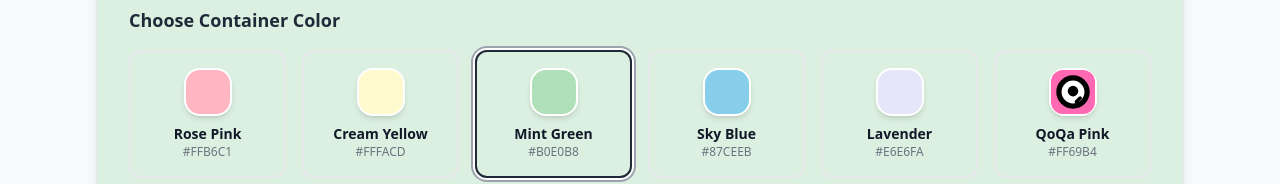
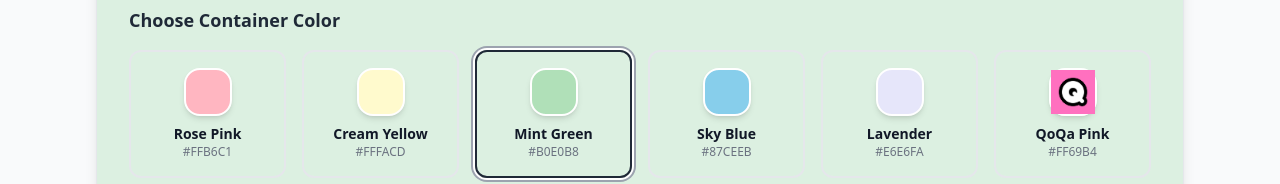
Before and after one commit to simoncottier/simoncottier.github.io, a React (Create React App) app: page / in a window 1280 px wide. Both pictures are taken after a click on the button 1133 px from the left and 353 px from the top of the page. Shown: the part 389-573 px from the top of the page. Built offline with nearby package versions, Linux system fonts and the light colour scheme.

Commit message:
Replace QoQa logo with exact q.png image - Added q.png to public folder for web access - Updated color picker to use the exact QoQa logo image - Removed rounded corners to prevent image cropping - Logo now displays exactly as provided

```diff
--- a/src/components/SiteExperience.jsx
+++ b/src/components/SiteExperience.jsx
@@ -120,9 +120,9 @@ const SiteExperience = ({ onThemeChange, currentTheme }) => {
                     <div className={`w-12 h-12 rounded-2xl shadow-md border-2 border-white relative flex items-center justify-center ${color.isQoqa ? '' : color.bg}`}>
                       {color.isQoqa ? (
                         <img
-                          src="/qoqa-logo.svg"
+                          src="/q.png"
                           alt="QoQa Logo"
-                          className="w-full h-full object-contain rounded-xl"
+                          className="w-full h-full object-contain"
                         />
                       ) : (
                         <div className="w-full h-full"></div>
```
Also changed, not shown: public/q.png (added).
